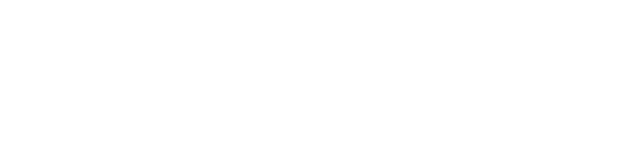
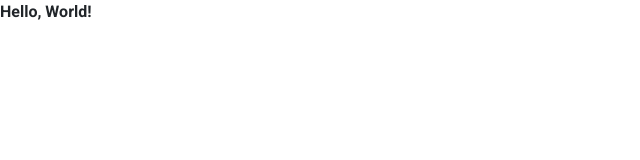
Before and after one commit to ant-tur/UBER, a plain HTML site: page src/index.html in a window 1280 px wide. Shown: the whole page, without its empty margins (0-640 px from the left). Drawn offline with Linux system fonts and the light colour scheme.

Commit message:
add font-family

```diff
--- a/src/css/style.css
+++ b/src/css/style.css
@@ -0,0 +1,7 @@
+* {
+	font-family: 'Roboto', sans-serif;
+}
+
+p {
+	font-weight: 700;
+}
--- a/src/index.html
+++ b/src/index.html
@@ -8,11 +8,16 @@
 	<title>UBER</title>
 	<link rel="stylesheet" href="css/bootstrap-reboot.min.css">
 	<link rel="stylesheet" href="css/bootstrap-grid.min.css">
+
+	<link rel="preconnect" href="https://fonts.googleapis.com">
+	<link rel="preconnect" href="https://fonts.gstatic.com" crossorigin>
+	<link href="https://fonts.googleapis.com/css2?family=Roboto:wght@300;400;700&display=swap" rel="stylesheet">
+
 	<link rel="stylesheet" href="css/style.css">
 </head>
 
 <body>
-
+	<p>Hello, World!</p>
 </body>
 
 </html>
```
